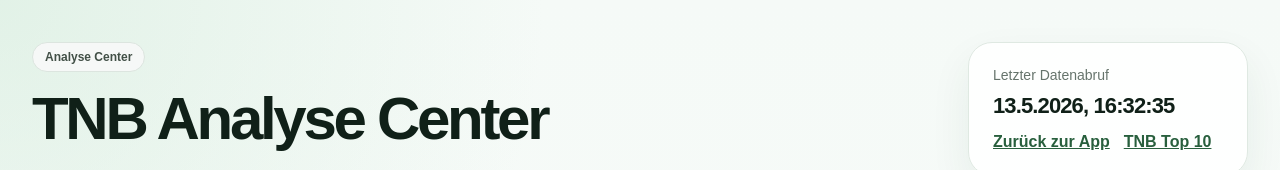
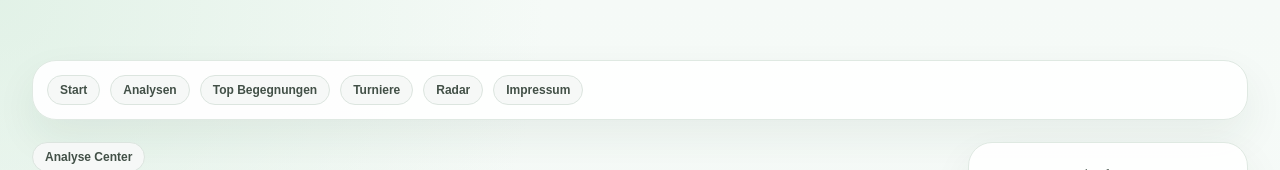
Before and after one commit to jballendo-sys/tnb-herren-live-app, a Next.js app: page /analysen in a window 1280 px wide. Shown: the top 170 px of the page. Built offline with nearby package versions, Linux system fonts and the light colour scheme; no server answers.

Commit message:
Add shared navigation

```diff
--- a/src/app/analysen/page.tsx
+++ b/src/app/analysen/page.tsx
@@ -1,4 +1,5 @@
-import { loadData } from "@/lib/storage";
+import { MainNav } from "@/components/MainNav";
+﻿import { loadData } from "@/lib/storage";
 
 type SearchParams = {
   age?: string;
@@ -360,6 +361,7 @@ export default async function AnalysenPage({
 
   return (
     <main className="container">
+      <MainNav />
       <section className="header">
         <div>
           <div className="badge">Analyse Center</div>
--- a/src/app/duelle/page.tsx
+++ b/src/app/duelle/page.tsx
@@ -1,4 +1,5 @@
-import { loadData } from "@/lib/storage";
+import { MainNav } from "@/components/MainNav";
+﻿import { loadData } from "@/lib/storage";
 
 function parseGermanDate(value: string | null | undefined) {
   if (!value) return null;
@@ -240,6 +241,7 @@ export default async function DuellePage() {
 
   return (
     <main className="container">
+      <MainNav />
       <section className="header">
         <div>
           <div className="badge">TNB Top 10 Begegnungen</div>
--- a/src/app/impressum/page.tsx
+++ b/src/app/impressum/page.tsx
@@ -1,6 +1,8 @@
-export default function ImpressumPage() {
+import { MainNav } from "@/components/MainNav";
+﻿export default function ImpressumPage() {
   return (
     <main className="container">
+      <MainNav />
       <section className="card" style={{ maxWidth: 900, margin: "40px auto" }}>
         <h1 className="title">Impressum</h1>
 
--- a/src/app/radar/page.tsx
+++ b/src/app/radar/page.tsx
@@ -1,4 +1,5 @@
-import { loadData } from "@/lib/storage";
+import { MainNav } from "@/components/MainNav";
+﻿import { loadData } from "@/lib/storage";
 
 const HM_PLACES = [
   "emmerthal",
@@ -171,6 +172,7 @@ export default async function RadarPage() {
 
   return (
     <main className="container">
+      <MainNav />
       <section className="header">
         <div>
           <div className="badge">Spieltagsradar</div>
--- a/src/app/turniere/page.tsx
+++ b/src/app/turniere/page.tsx
@@ -1,4 +1,5 @@
-export const dynamic = "force-dynamic";
+import { MainNav } from "@/components/MainNav";
+﻿export const dynamic = "force-dynamic";
 
 type SearchParams = {
   verband?: string;
@@ -363,6 +364,7 @@ export default async function TurnierePage({
 
   return (
     <main className="container">
+      <MainNav />
       <section className="header">
         <div>
           <div className="badge">Turnierfinder</div>
--- /dev/null
+++ b/src/components/MainNav.tsx
@@ -0,0 +1,37 @@
+export function MainNav() {
+  const links = [
+    { href: "/", label: "Start" },
+    { href: "/analysen", label: "Analysen" },
+    { href: "/duelle", label: "Top Begegnungen" },
+    { href: "/turniere", label: "Turniere" },
+    { href: "/radar", label: "Radar" },
+    { href: "/impressum", label: "Impressum" }
+  ];
+
+  return (
+    <nav
+      aria-label="Hauptnavigation"
+      className="card"
+      style={{
+        marginTop: 18,
+        marginBottom: 22,
+        padding: 14,
+        display: "flex",
+        gap: 10,
+        flexWrap: "wrap",
+        alignItems: "center"
+      }}
+    >
+      {links.map((link) => (
+        <a
+          key={link.href}
+          className="badge"
+          href={link.href}
+          style={{ textDecoration: "none", fontWeight: 900 }}
+        >
+          {link.label}
+        </a>
+      ))}
+    </nav>
+  );
+}
```
Also changed, not shown: src/components/TnbDashboard.tsx (+21 -0 lines).
